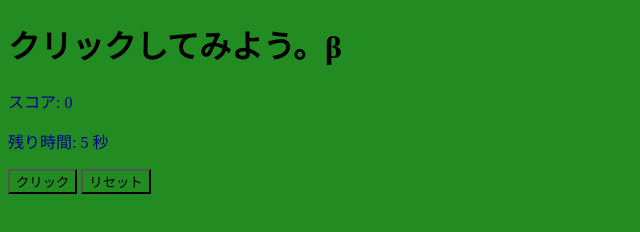
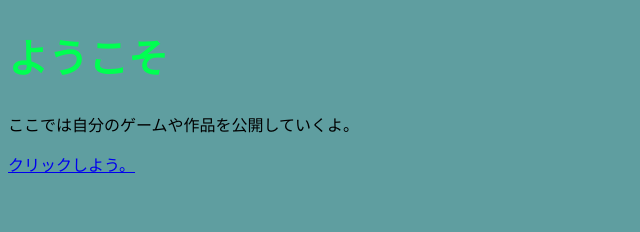
Before and after one commit to pixel-code123/click-game, a plain HTML site: page index.html in a window 1280 px wide. Shown: the whole page, without its empty margins (0-640 px from the left). Drawn offline with Linux system fonts and the light colour scheme.

Commit message:
Add files via upload

```diff
--- a/index.html
+++ b/index.html
@@ -1,26 +1,25 @@
 <!DOCTYPE html>
 <html lang="ja">
 <head>
-  <meta charset="UTF-8" />
-  <title>クリックゲーム</title>
+  <meta charset="UTF-8">
+  <meta name="discription" content="自分で作ったもの公開してます。">
+  <meta name="viewport" content="width=device-width, initial-scale=1.0">
+  <title>pc123のサイト</title>
   <style>
     *{
-    background-color: forestgreen;
+        background-color: cadetblue;
     }
  h1 {
-  font-family: serif;
+    font-family: 'Courier New', monospace;
+    color: rgb(0, 255, 81);
+    font-size: 40px;
   }
-body {
-  button:hover {
-    color:aquamarine;
-  }
-}
-@keyframes slideIn{
-  from{
+  @keyframes slideIn {
+    from {
         transform: translateX(-50%);
 opacity: 0;
     }
-  to{
+    to {
         transform: translateX(0);
         opacity: 1;
     }
@@ -28,18 +27,17 @@ body {
   h1 {
     animation: slideIn 2s ease-out;
   }
-p {
-  color:darkblue
+  .containe {
+    width: 100%;
+    max-width: 600px;
+    margin: 0 auto;
+    padding: 16px;
   }
 </style>
 </head>
 <body>
-  <h1>クリックしてみよう。β</h1>
-  <p>スコア: <span id="score">0</span></p>
-  <p>残り時間: <span id="time">10</span> 秒</p>
-  <button id="clickButton">クリック</button>
-  <button id="resetButton">リセット</button>
-
-  <script src="game.js"></script>
+  <h1>ようこそ</h1>
+  <p>ここでは自分のゲームや作品を公開していくよ。</p>
+  <p><a href="https://pixel-code123.github.io/click-game/" target="_blank">クリックしよう。</a></p>
 </body>
 </html>
```
Lines whose indentation alone changed are shown as unchanged.
